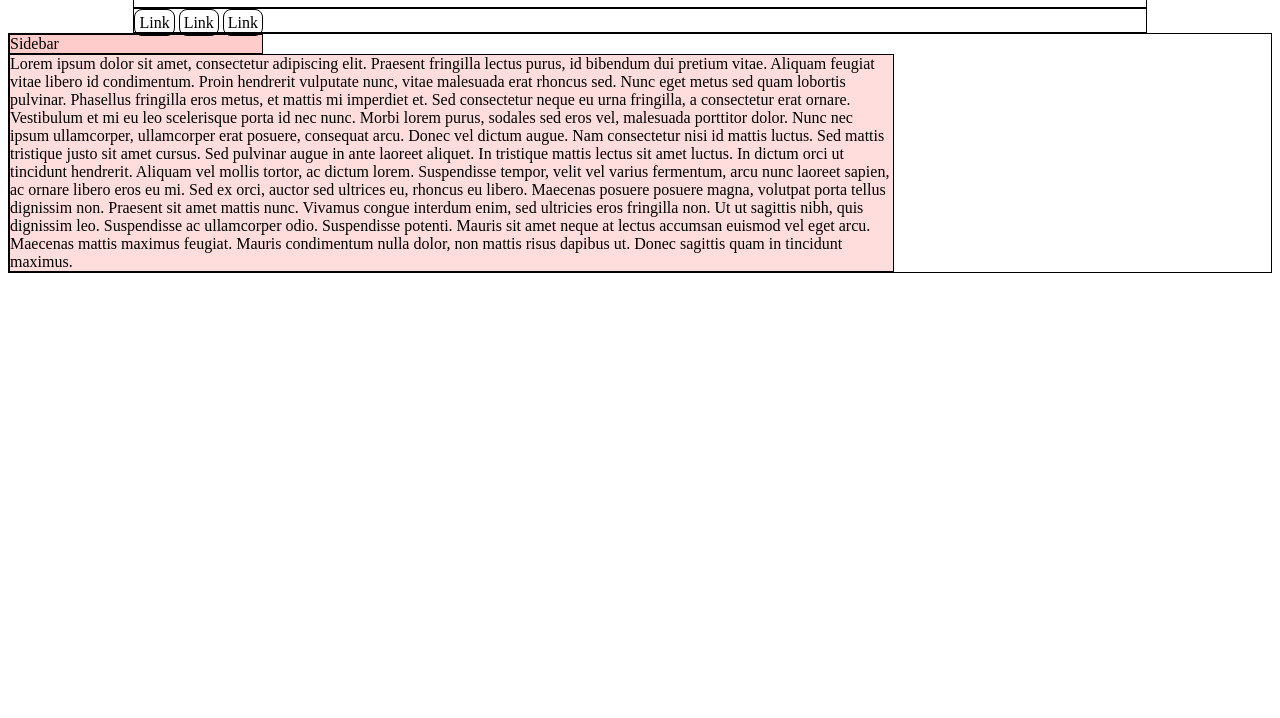
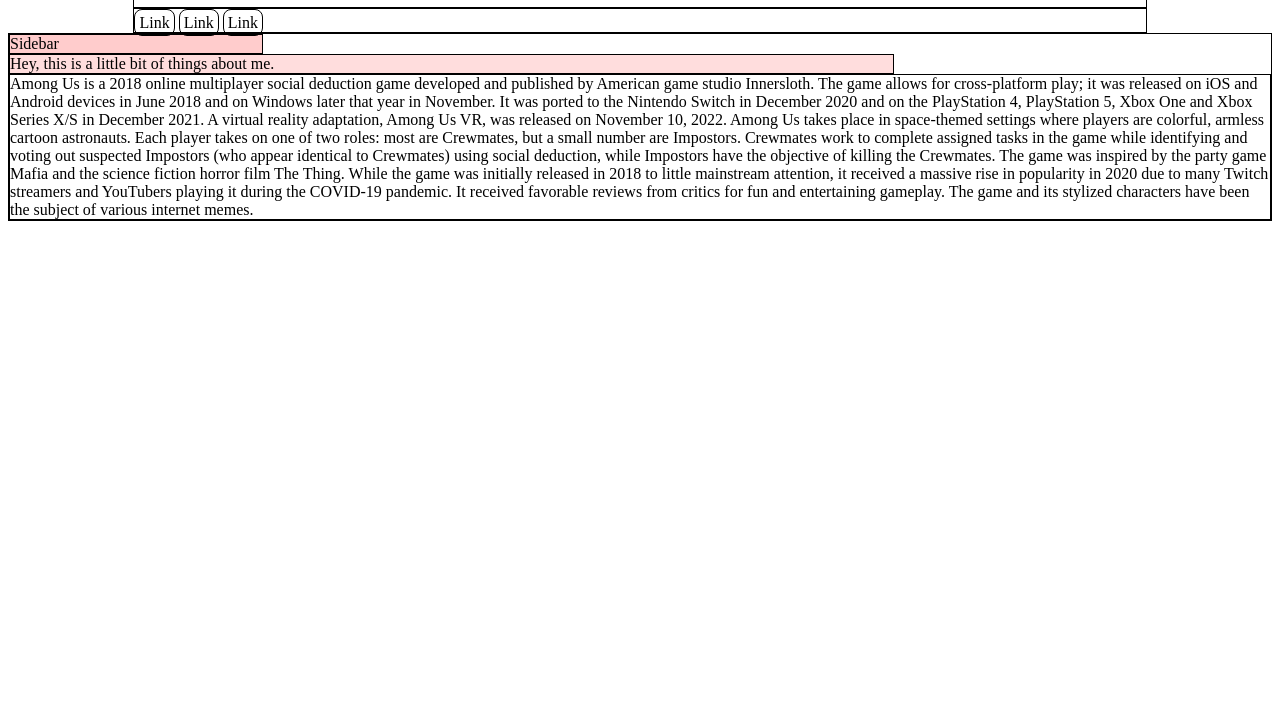
Before and after one commit to RaidenClingan/RaidenClingan.github.io, a plain HTML site: page about.html in a window 1280 px wide. Shown: the part 82-800 px from the top of the page. Drawn offline with Linux system fonts and the light colour scheme.

Commit message:
website update

```diff
--- a/about.html
+++ b/about.html
@@ -58,7 +58,7 @@
 <link rel="stylesheet" href="CSS/light.css">
 <body>
     <div id="content">
-        <h1>Banner</h1>
+        <h1>WELCOME TO ABOUT ME</h1>
         <div id="linksbar"></div>
         <a href="#">Link</a>
         <a href="#">Link</a>
@@ -66,23 +66,19 @@
     </div>
       <div>
         <div id="sidebar">Sidebar</div>
-        <div id="main">Lorem ipsum dolor sit amet, consectetur adipiscing elit. Praesent fringilla lectus purus, id
-            bibendum dui pretium vitae. Aliquam feugiat vitae libero id condimentum. Proin hendrerit vulputate nunc,
-            vitae malesuada erat rhoncus sed. Nunc eget metus sed quam lobortis pulvinar. Phasellus fringilla eros
-            metus, et mattis mi imperdiet et. Sed consectetur neque eu urna fringilla, a consectetur erat ornare.
-            Vestibulum et mi eu leo scelerisque porta id nec nunc. Morbi lorem purus, sodales sed eros vel, malesuada
-            porttitor dolor. Nunc nec ipsum ullamcorper, ullamcorper erat posuere, consequat arcu. Donec vel dictum
-            augue. Nam consectetur nisi id mattis luctus. Sed mattis tristique justo sit amet cursus. Sed pulvinar augue
-            in ante laoreet aliquet.
-
-            In tristique mattis lectus sit amet luctus. In dictum orci ut tincidunt hendrerit. Aliquam vel mollis
-            tortor, ac dictum lorem. Suspendisse tempor, velit vel varius fermentum, arcu nunc laoreet sapien, ac ornare
-            libero eros eu mi. Sed ex orci, auctor sed ultrices eu, rhoncus eu libero. Maecenas posuere posuere magna,
-            volutpat porta tellus dignissim non. Praesent sit amet mattis nunc. Vivamus congue interdum enim, sed
-            ultricies eros fringilla non. Ut ut sagittis nibh, quis dignissim leo. Suspendisse ac ullamcorper odio.
-            Suspendisse potenti. Mauris sit amet neque at lectus accumsan euismod vel eget arcu. Maecenas mattis maximus
-            feugiat. Mauris condimentum nulla dolor, non mattis risus dapibus ut. Donec sagittis quam in tincidunt
-            maximus.</div>
+        <div id="main">Hey, this is a little bit of things about me.</div>
+        <div id='help'>
+            Among Us is a 2018 online multiplayer social deduction game developed and published by American game studio Innersloth.
+            The game allows for cross-platform play; it was released on iOS and Android devices in June 2018 and on Windows later that year in November.
+            It was ported to the Nintendo Switch in December 2020 and on the PlayStation 4, PlayStation 5, Xbox One and Xbox Series X/S in December 2021.
+            A virtual reality adaptation, Among Us VR, was released on November 10, 2022.
+            Among Us takes place in space-themed settings where players are colorful, armless cartoon astronauts. Each player takes on one of two roles: most are Crewmates, but a small number are Impostors.
+            Crewmates work to complete assigned tasks in the game while identifying and voting out suspected Impostors (who appear identical to Crewmates) using social deduction,
+            while Impostors have the objective of killing the Crewmates. The game was inspired by the party game Mafia and the science fiction horror film The Thing.
+            While the game was initially released in 2018 to little mainstream attention, it received a massive rise in popularity in 2020 due to many Twitch streamers and YouTubers
+            playing it during the COVID-19 pandemic. It received favorable reviews from critics for fun and entertaining gameplay. The game and its stylized characters
+            have been the subject of various internet memes.
+        </div>
       </div>
     </div>
 </body>
```
Also changed, not shown: index.html (+8 -7 lines).
